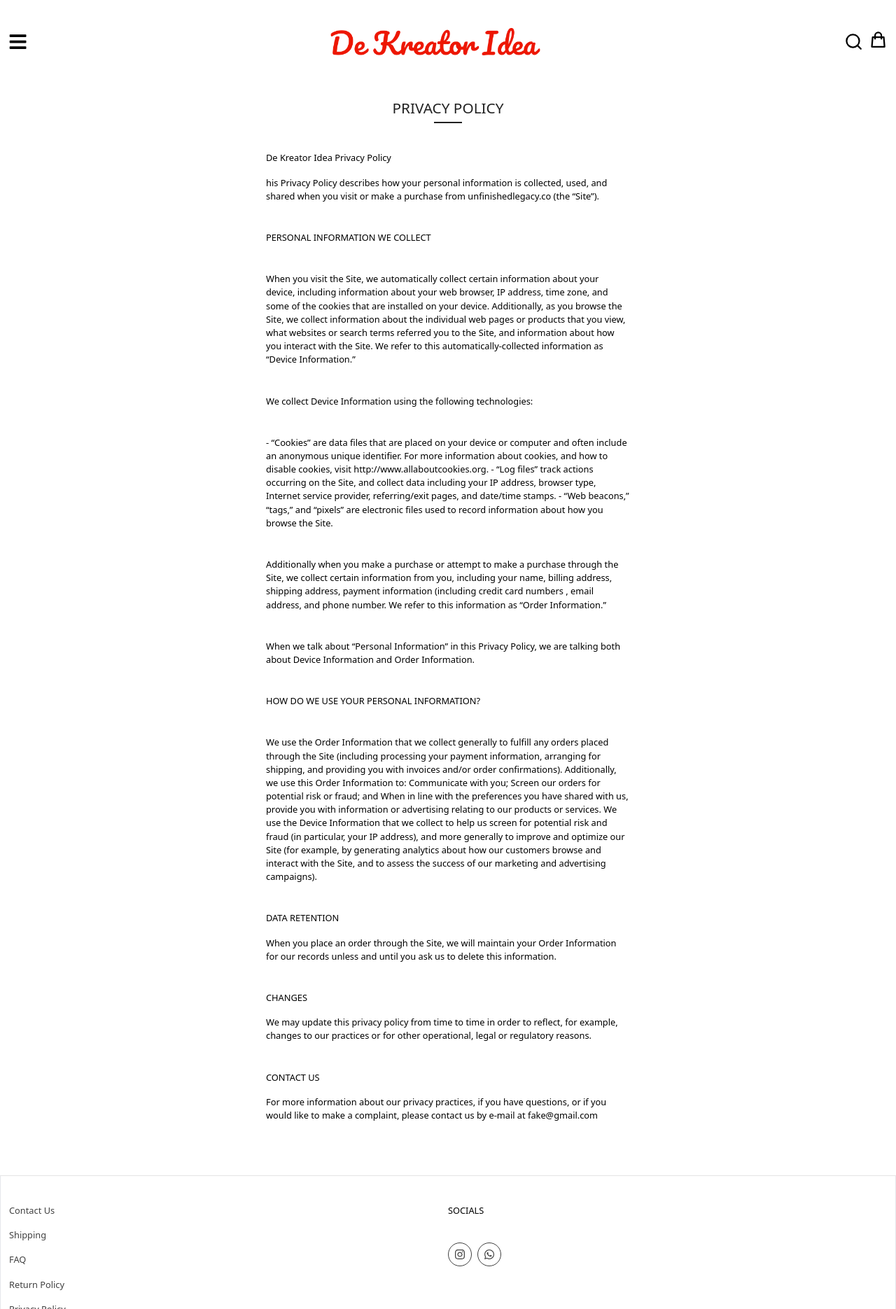
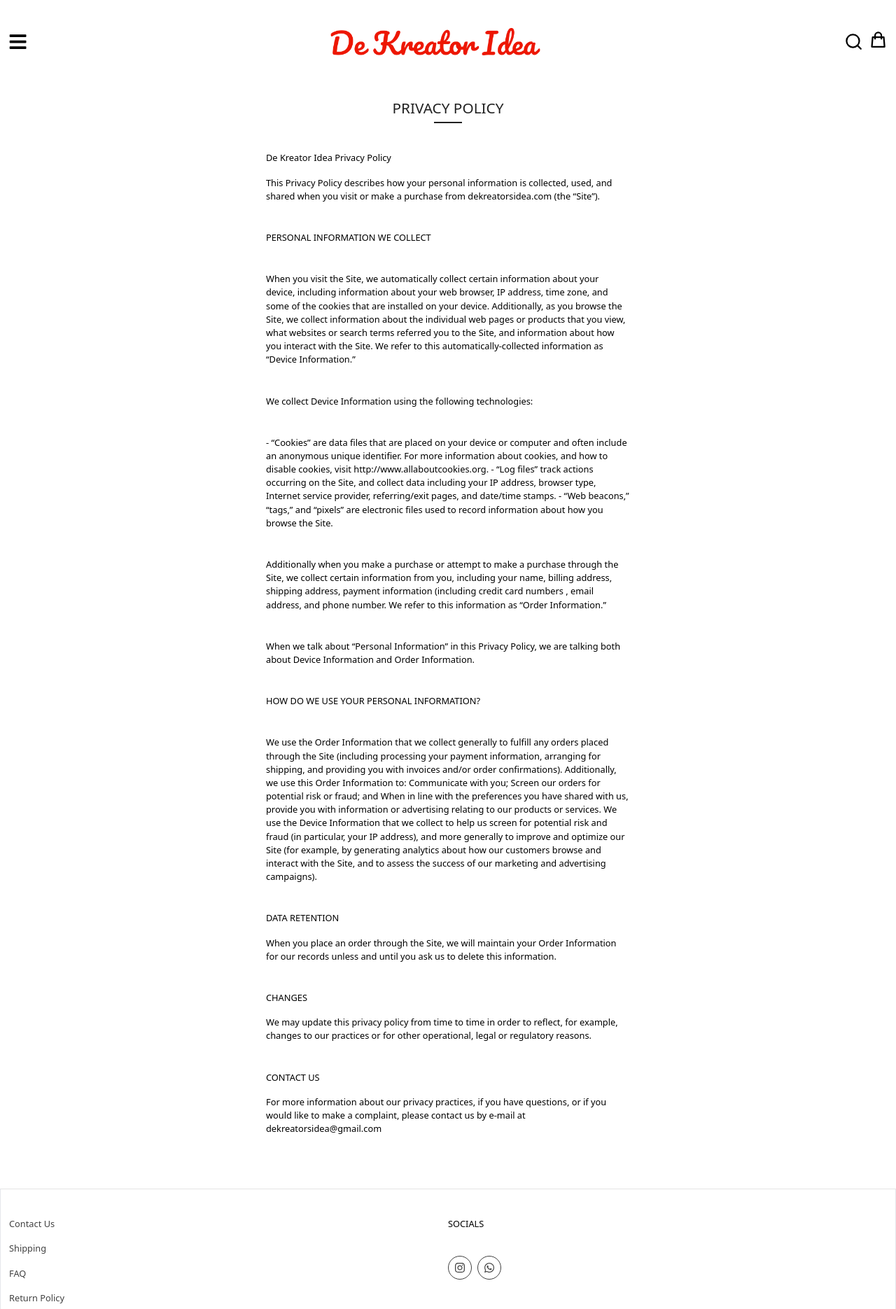
Before and after one commit to melvinUGO/dekreatoridea---ecommerce, a Next.js app: page /privacyPolicy in a window 1280 px wide. Shown: the top 1870 px of the page at 70% size. Built offline with nearby package versions, Linux system fonts and the light colour scheme.

Commit message:
featured product

```diff
--- a/app/contact/page.js
+++ b/app/contact/page.js
@@ -7,21 +7,21 @@
         <div className=" text-center contact-links">
           <p>
             CUSTOMER SERVICE <br />
-            <a href="mailto:">fake@gmail.com</a>
+            <a href="mailto:">dekreatorsidea@gmail.com</a>
           </p>
           <p>
             INSTAGRAM <br />{" "}
             <a href="http://" target="_blank" rel="noopener noreferrer">
-              @fakeAcoount
+              @dekreatorsidea
             </a>
           </p>
           <p>
             BUSINESS INQUIRES <br />
-            <a href="mailto:">fake@gmail.com</a>
+            <a href="mailto:">dekreatorsidea@gmail.com</a>
           </p>
           <p>
             CUSTOM SHIRT <br />
-            <a href="mailto:">fake@gmail.com</a>
+            <a href="mailto:">dekreatorsidea@gmail.com</a>
           </p>
         </div>
         <div className=" py-20">
--- a/app/page.js
+++ b/app/page.js
@@ -1,6 +1,8 @@
+import FeaturedProduct from "@/components/FeaturedProduct";
 import ProductsGrid from "@/components/ProductsGrid";
 import { mongooseConnect } from "@/lib/mongoose";
 import { Product } from "@/models/Product";
+import Setting from "@/models/Setting";
 import Link from "next/link";
 
 async function fetchProducts() {
@@ -9,14 +11,31 @@
   return products;
 }
 
+async function fetchFeaturedProduct() {
+  await mongooseConnect();
+  const featuredProductSetting = await Setting.findOne({
+    name: "featuredProductId",
+  });
+  const featuredProductId = featuredProductSetting.value;
+  const featuredProduct = await Product.findById(featuredProductId);
+  return featuredProduct;
+}
+
 export default async function Home() {
   const products = await fetchProducts();
+  const featuredProduct = await fetchFeaturedProduct();
 
   return (
     <main className="px-[20px] py-[40px]">
-      <section className="text-center">
-        <ProductsGrid products={products} />
-        <Link href={"/products"}>VIEW ALL &rarr;</Link>
+      <section>
+        <FeaturedProduct product={featuredProduct} />
+        <div className="text-center">
+          {" "}
+          <ProductsGrid products={products} />
+          <Link href={"/products"} className="py-5">
+            VIEW ALL &rarr;
+          </Link>
+        </div>
       </section>
     </main>
   );
--- a/app/privacyPolicy/page.js
+++ b/app/privacyPolicy/page.js
@@ -9,9 +9,9 @@
         <HeadingOne text={"PRIVACY POLICY"} />
         <p>De Kreator Idea Privacy Policy</p>
         <p>
-          his Privacy Policy describes how your personal information is
+          This Privacy Policy describes how your personal information is
           collected, used, and shared when you visit or make a purchase from
-          unfinishedlegacy.co (the “Site”).
+          dekreatorsidea.com (the “Site”).
         </p>
         <br />
         <p>PERSONAL INFORMATION WE COLLECT</p>
@@ -89,7 +89,7 @@
         <p>
           For more information about our privacy practices, if you have
           questions, or if you would like to make a complaint, please contact us
-          by e-mail at fake@gmail.com
+          by e-mail at dekreatorsidea@gmail.com
         </p>
       </div>
     </>
--- /dev/null
+++ b/components/FeaturedProduct.jsx
@@ -0,0 +1,18 @@
+"use client";
+import React from "react";
+import AddToCart from "./cart/AddToCart";
+
+const FeaturedProduct = ({ product }) => {
+  return (
+    <div className=" center py-[40px]">
+      <div className="grid lg:grid-cols-2 gap-5">
+        <div className="w-full">
+          {product && <img src={product.images[0]} alt="product.title" />}
+        </div>
+        <AddToCart product={product} />;
+      </div>
+    </div>
+  );
+};
+
+export default FeaturedProduct;
--- a/contexts/userContext.js
+++ b/contexts/userContext.js
@@ -11,7 +11,6 @@
   const getUserDetails = () => {
     if (typeof window !== "undefined") {
       authUser = JSON.parse(localStorage.getItem("user"));
-      console.log("getUserDetails:" + authUser);
       if (authUser) {
         setUser(authUser);
       }
--- /dev/null
+++ b/models/Setting.js
@@ -0,0 +1,19 @@
+const { Schema, models, model, default: mongoose } = require("mongoose");
+
+const SettingSchema = new Schema(
+  {
+    name: {
+      type: String,
+      required: true,
+      unique: true,
+    },
+    value: {
+      type: Object,
+    },
+  },
+  { timestamps: true }
+);
+
+const Setting = models?.Setting || model("Setting", SettingSchema);
+
+export default Setting;
```
Also changed, not shown: app/api/settings/route.js (added).
